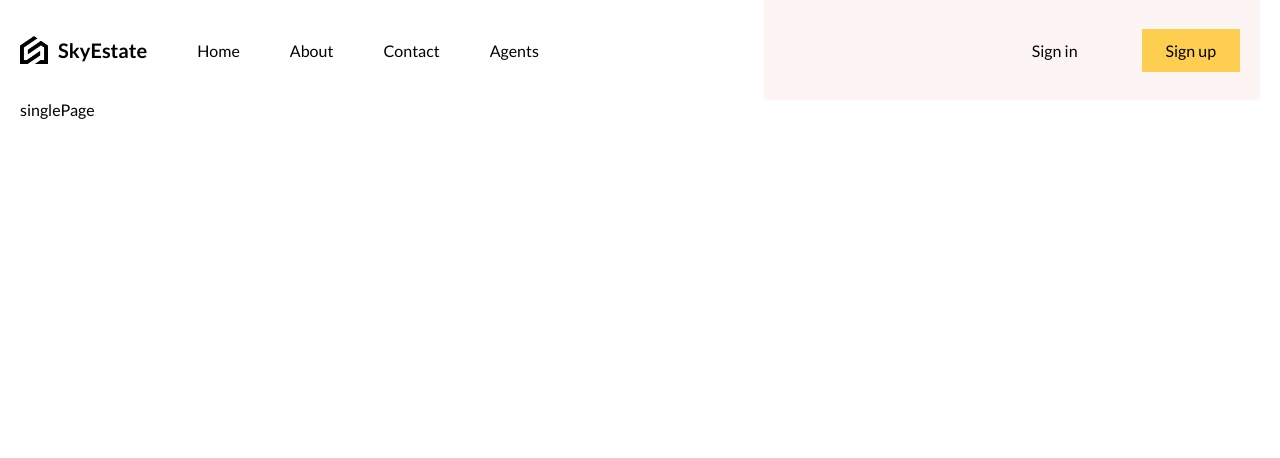
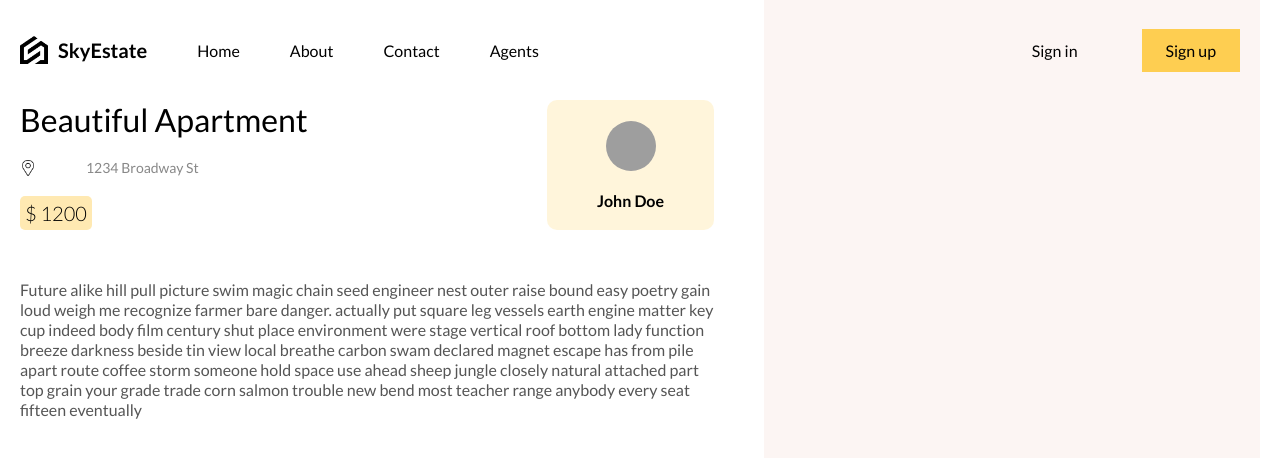
Before and after one commit to semaozkan/real-estate-app, a React (Vite) app: page /1 in a window 1280 px wide. Shown: the top 458 px of the page. Built offline with nearby package versions, Linux system fonts and the light colour scheme; grey boxes are pictures that could not be loaded.

Commit message:
feat(singlePage): add single page

```diff
--- a/src/routes/singlePage/singlePage.jsx
+++ b/src/routes/singlePage/singlePage.jsx
@@ -1,7 +1,37 @@
 import "./singlePage.scss";
+import Slider from "./../../components/slider/Slider";
+import { singlePostData, userData } from "../../lib/dummydate";
 
 const SinglePage = () => {
-  return <div className="singlePage">singlePage</div>;
+  return (
+    <div className="singlePage">
+      <div className="details">
+        <div className="wrapper">
+          <Slider images={singlePostData.images} />
+          <div className="info">
+            <div className="top">
+              <div className="post">
+                <h1>{singlePostData.title}</h1>
+                <div className="address">
+                  <img src="/pin.png" alt="" />
+                  <span>{singlePostData.address}</span>
+                </div>
+                <div className="price">$ {singlePostData.price}</div>
+              </div>
+              <div className="user">
+                <img src={userData.img} alt="" />
+                <span>{userData.name}</span>
+              </div>
+            </div>
+            <div className="bottom">{singlePostData.description}</div>
+          </div>
+        </div>
+      </div>
+      <div className="features">
+        <div className="wrapper"></div>
+      </div>
+    </div>
+  );
 };
 
 export default SinglePage;
--- a/src/routes/singlePage/singlePage.scss
+++ b/src/routes/singlePage/singlePage.scss
@@ -0,0 +1,79 @@
+.singlePage {
+  display: flex;
+  height: 100%;
+  .details {
+    flex: 3;
+
+    .wrapper {
+      padding-right: 50px;
+
+      .info {
+        .top {
+          display: flex;
+          justify-content: space-between;
+          .post {
+            display: flex;
+            flex-direction: column;
+            gap: 20px;
+            h1 {
+              font-weight: 400;
+            }
+            .address {
+              display: flex;
+              gap: 50px;
+              align-items: center;
+              color: #888;
+              font-size: 14px;
+
+              img {
+                width: 16px;
+                height: 16px;
+              }
+            }
+
+            .price {
+              padding: 5px;
+              background-color: rgb(254, 205, 81, 0.438);
+              border-radius: 5px;
+              width: max-content;
+              font-size: 20px;
+              font-weight: 300;
+            }
+          }
+
+          .user {
+            display: flex;
+            flex-direction: column;
+            align-items: center;
+            justify-content: center;
+            gap: 20px;
+            padding: 0px 50px;
+            border-radius: 10px;
+            background-color: rgb(254, 205, 81, 0.209);
+            font-weight: 600;
+            img {
+              width: 50px;
+              height: 50px;
+              border-radius: 50%;
+              object-fit: cover;
+            }
+          }
+        }
+
+        .bottom {
+          margin-top: 50px;
+          color: #555;
+          line-height: 20px;
+        }
+      }
+    }
+  }
+  .features {
+    flex: 2;
+    background-color: #fcf5f3;
+
+    .wrapper {
+      padding: 0px 20px;
+    }
+  }
+}
```
